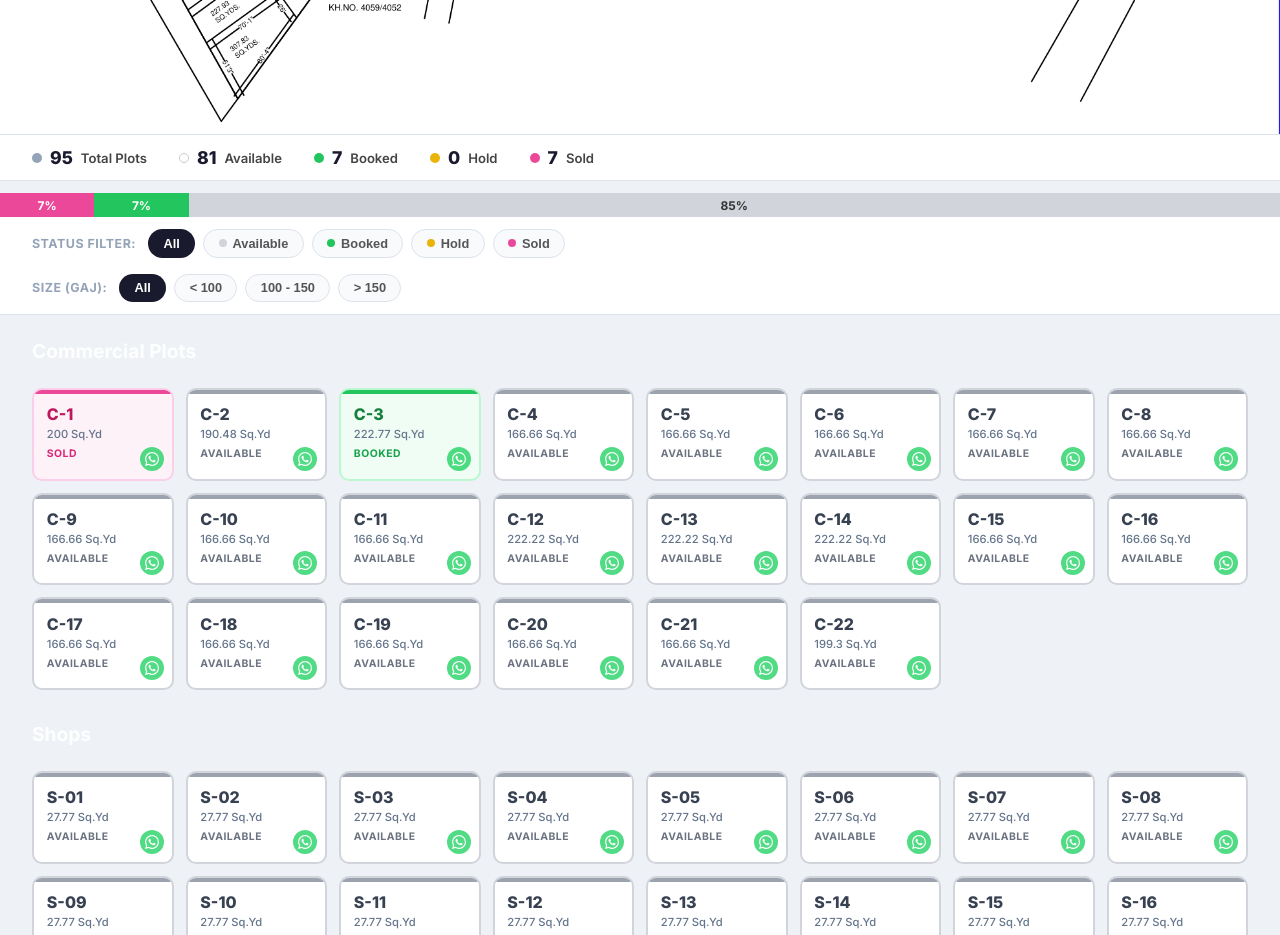
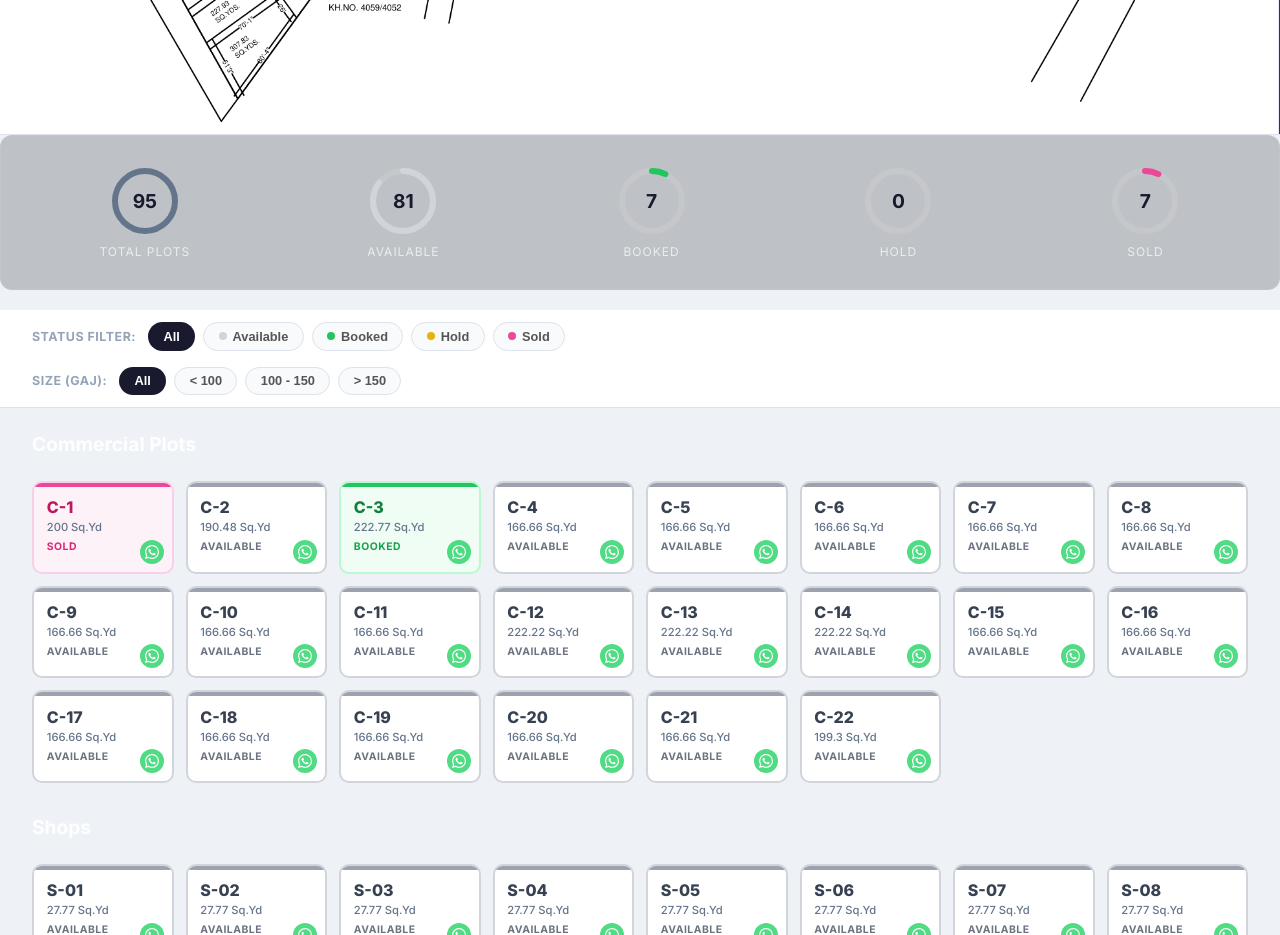
Before and after one commit to Grv-Singh/Radhe-Krishna-Vihar, a React (Vite) app: page / in a window 1280 px wide. Shown: the part 920-1855 px from the top of the page. Built offline with nearby package versions, Linux system fonts and the light colour scheme.

Commit message:
Replace progress bar with modern Circular Progress indicators

```diff
--- a/src/App.jsx
+++ b/src/App.jsx
@@ -46,6 +46,28 @@ function PlotCard({ plot, isHighlighted, onClick }) {
           <path d="M17.472 14.382c-.297-.149-1.758-.867-2.03-.967-.273-.099-.471-.148-.67.15-.197.297-.767.966-.94 1.164-.173.199-.347.223-.644.075-.297-.15-1.255-.463-2.39-1.475-.883-.788-1.48-1.761-1.653-2.059-.173-.297-.018-.458.13-.606.134-.133.298-.347.446-.52.149-.174.198-.298.298-.497.099-.198.05-.371-.025-.52-.075-.149-.669-1.612-.916-2.207-.242-.579-.487-.5-.669-.51a5.8 5.8 0 0 0-.57-.01c-.198 0-.52.074-.792.372-.272.297-1.04 1.016-1.04 2.479 0 1.462 1.065 2.875 1.213 3.074.149.198 2.096 3.2 5.077 4.487.709.306 1.262.489 1.694.625.712.227 1.36.195 1.871.118.571-.085 1.758-.719 2.006-1.413.248-.694.248-1.289.173-1.413-.074-.124-.272-.198-.57-.347m-5.421 7.403h-.004a9.87 9.87 0 0 1-5.031-1.378l-.361-.214-3.741.982.998-3.648-.235-.374a9.86 9.86 0 0 1-1.51-5.26c.001-5.45 4.436-9.884 9.888-9.884 2.64 0 5.122 1.03 6.988 2.898a9.825 9.825 0 0 1 2.893 6.994c-.003 5.45-4.437 9.884-9.885 9.884m8.413-18.297A11.815 11.815 0 0 0 12.05 0C5.495 0 .16 5.335.157 11.892c0 2.096.547 4.142 1.588 5.945L.057 24l6.305-1.654a11.882 11.882 0 0 0 5.683 1.448h.005c6.554 0 11.89-5.335 11.893-11.893a11.821 11.821 0 0 0-3.48-8.413Z"/>
         </svg>
       </div>
+    </div>
+  )
+}
+
+const CircularProgress = ({ percent, color, label, value }) => {
+  const radius = 30;
+  const circumference = 2 * Math.PI * radius;
+  const strokeDashoffset = circumference - (percent / 100) * circumference;
+
+  return (
+    <div style={{ display: 'flex', flexDirection: 'column', alignItems: 'center', margin: '10px' }}>
+      <div style={{ position: 'relative', width: '70px', height: '70px' }}>
+        <svg width="70" height="70" style={{ transform: 'rotate(-90deg)' }}>
+          <circle cx="35" cy="35" r={radius} fill="transparent" stroke="rgba(255,255,255,0.1)" strokeWidth="6" />
+          <circle cx="35" cy="35" r={radius} fill="transparent" stroke={color} strokeWidth="6"
+            strokeDasharray={circumference} strokeDashoffset={strokeDashoffset} style={{ transition: 'stroke-dashoffset 1s ease', strokeLinecap: 'round' }} />
+        </svg>
+        <div style={{ position: 'absolute', top: 0, left: 0, width: '100%', height: '100%', display: 'flex', alignItems: 'center', justifyContent: 'center', fontSize: '1.2rem', fontWeight: 'bold' }}>
+          {value}
+        </div>
+      </div>
+      <div style={{ fontSize: '0.75rem', marginTop: '8px', color: 'rgba(255,255,255,0.7)', textTransform: 'uppercase', letterSpacing: '1px', textAlign: 'center' }}>{label}</div>
     </div>
   )
 }
@@ -302,41 +324,13 @@ export default function App() {
         </div>
       </div>
 
-      {/* Stats */}
-      <div className="stats-bar">
-        <div className="stat-chip">
-          <span className="dot gray" />
-          <span className="stat-num">{stats.total}</span>
-          Total Plots
-        </div>
-        <div className="stat-chip">
-          <span className="dot white" />
-          <span className="stat-num">{stats.available}</span>
-          Available
-        </div>
-        <div className="stat-chip">
-          <span className="dot green" />
-          <span className="stat-num">{stats.booked}</span>
-          Booked
-        </div>
-        <div className="stat-chip">
-          <span className="dot yellow" />
-          <span className="stat-num">{stats.hold}</span>
-          Hold
-        </div>
-        <div className="stat-chip">
-          <span className="dot pink" />
-          <span className="stat-num">{stats.sold}</span>
-          Sold
-        </div>
-      </div>
-
-      {/* Progress Bar */}
-      <div className="progress-container" style={{ height: '24px', borderRadius: '12px', marginTop: '12px' }}>
-        {stats.sold > 0 && <div className="progress-bar sold" style={{ width: `${(stats.sold / stats.total) * 100}%` }} title="Sold">{Math.round((stats.sold / stats.total) * 100)}%</div>}
-        {stats.hold > 0 && <div className="progress-bar hold" style={{ width: `${(stats.hold / stats.total) * 100}%`, color: '#333' }} title="Hold">{Math.round((stats.hold / stats.total) * 100)}%</div>}
-        {stats.booked > 0 && <div className="progress-bar booked" style={{ width: `${(stats.booked / stats.total) * 100}%` }} title="Booked">{Math.round((stats.booked / stats.total) * 100)}%</div>}
-        {stats.available > 0 && <div className="progress-bar available" style={{ width: `${(stats.available / stats.total) * 100}%`, color: '#333' }} title="Available">{Math.round((stats.available / stats.total) * 100)}%</div>}
+      {/* Dashboard */}
+      <div className="dashboard" style={{ display: 'flex', flexWrap: 'wrap', justifyContent: 'space-around', backgroundColor: 'rgba(0,0,0,0.2)', padding: '20px 10px', borderRadius: '12px', marginBottom: '20px', border: '1px solid rgba(255,255,255,0.05)' }}>
+        <CircularProgress percent={100} color="#64748b" label="Total Plots" value={stats.total} />
+        <CircularProgress percent={(stats.available / stats.total) * 100 || 0} color="#d1d5db" label="Available" value={stats.available} />
+        <CircularProgress percent={(stats.booked / stats.total) * 100 || 0} color="#22c55e" label="Booked" value={stats.booked} />
+        <CircularProgress percent={(stats.hold / stats.total) * 100 || 0} color="#eab308" label="Hold" value={stats.hold} />
+        <CircularProgress percent={(stats.sold / stats.total) * 100 || 0} color="#ec4899" label="Sold" value={stats.sold} />
       </div>
 
       {/* Filters */}
```
